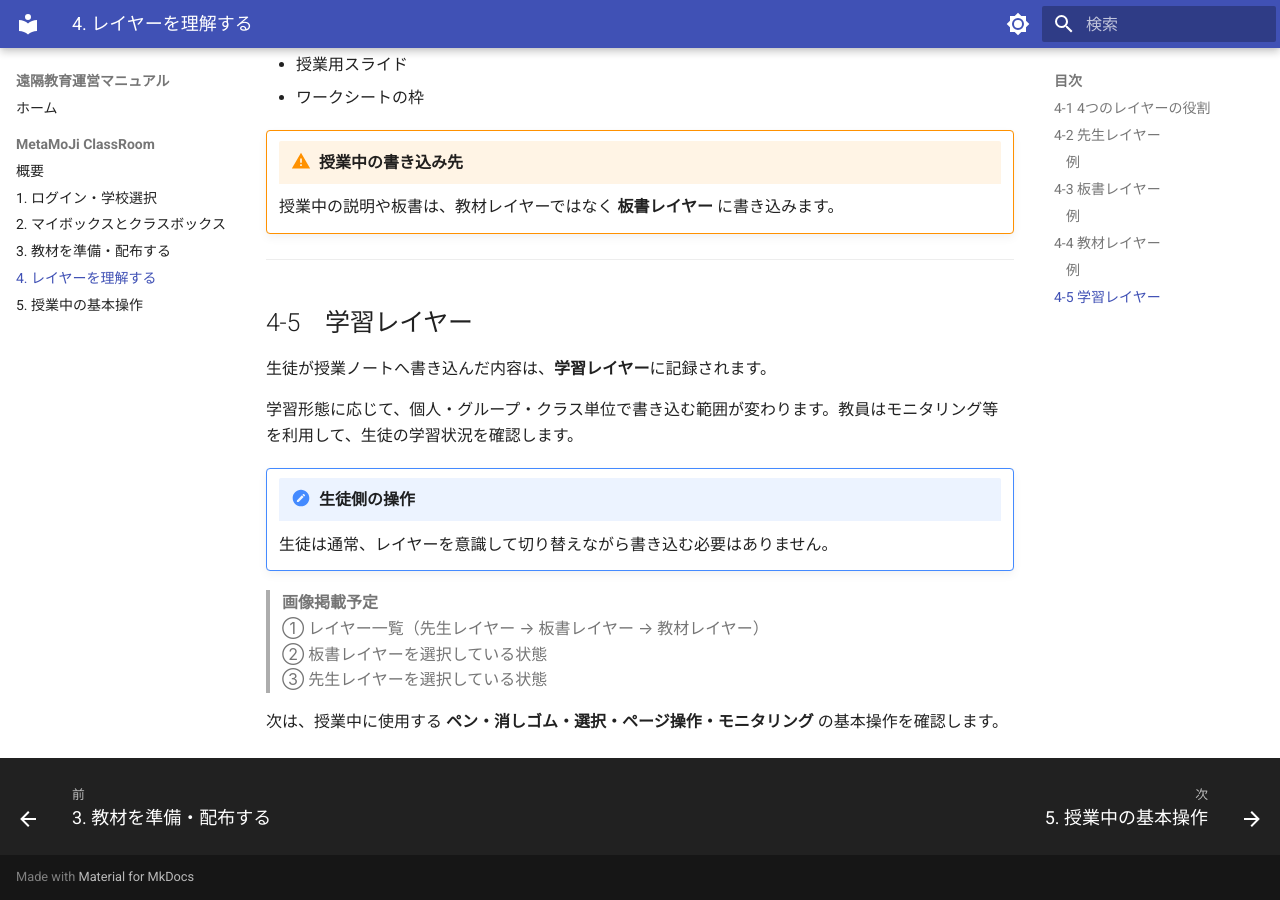
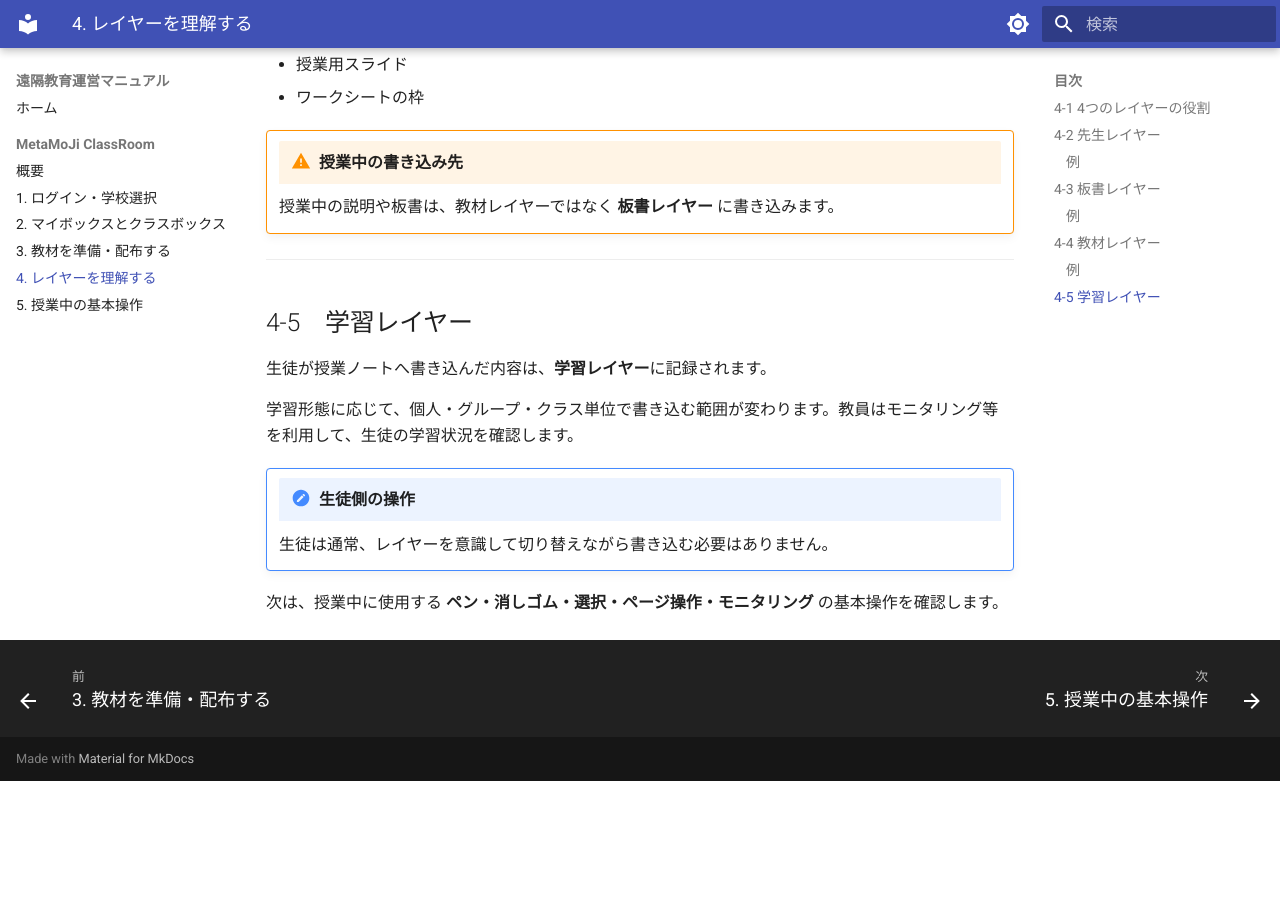
Before and after one commit to a-recs/remote-manual, an MkDocs documentation site: the page built from docs/metamoji/04-layer.md, in a window 1280 px wide and 900 px high, scrolled down 2214 px. Built offline with MkDocs 1.6.1 and Material for MkDocs 9.7.7, drawn with Linux system fonts in a browser that asks for light colours; after the commit the page ends 2995 px from its top, so only the background shows below that.

Commit message:
Hide layer page image notes

```diff
--- a/docs/metamoji/04-layer.md
+++ b/docs/metamoji/04-layer.md
@@ -84,9 +84,6 @@ PDFから読み込んだ問題文、図、説明資料など、**授業の土台
 !!! note "生徒側の操作"
     生徒は通常、レイヤーを意識して切り替えながら書き込む必要はありません。
 
-> **画像掲載予定**
-> ① レイヤー一覧（先生レイヤー → 板書レイヤー → 教材レイヤー）
-> ② 板書レイヤーを選択している状態
-> ③ 先生レイヤーを選択している状態
+<!-- 画像掲載予定：レイヤー一覧、板書レイヤー選択状態、先生レイヤー選択状態 -->
 
 次は、授業中に使用する **ペン・消しゴム・選択・ページ操作・モニタリング** の基本操作を確認します。
```
